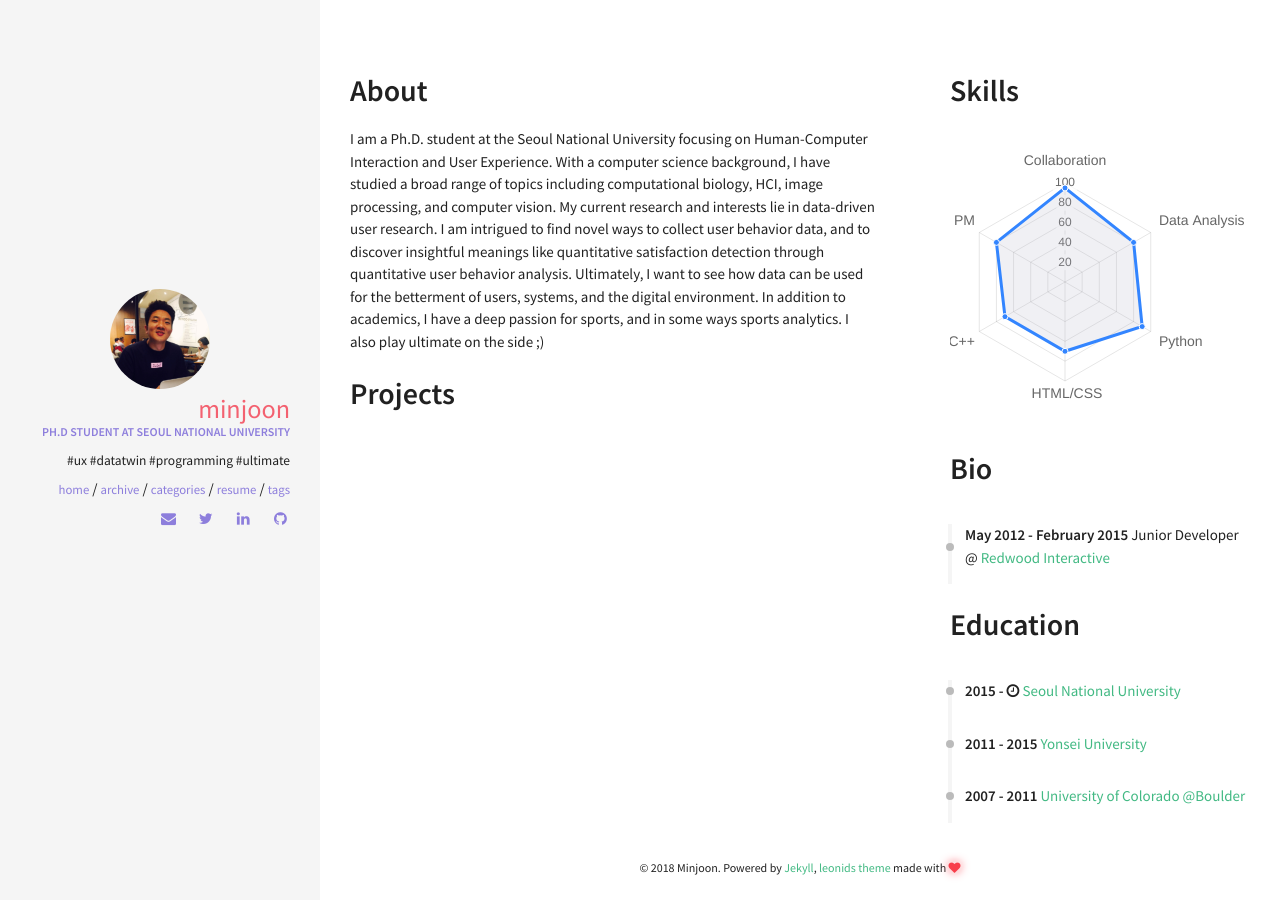
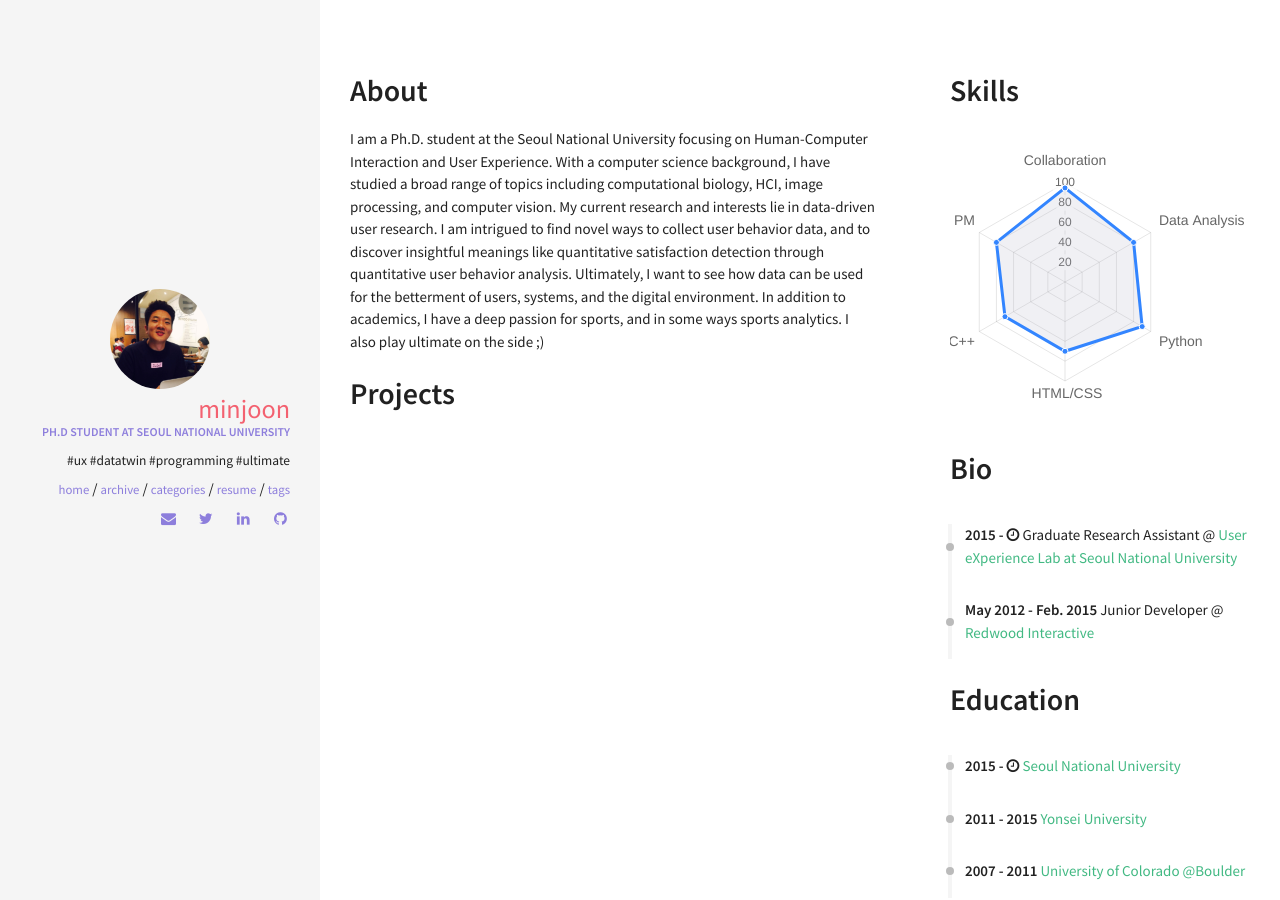
Before and after one commit to minjoonkim/minjoonkim.github.io, a Jekyll site: the page built from resume.html, in a window 1280 px wide. Built offline with Jekyll 4.4.1, drawn with Linux system fonts in a browser that asks for light colours; nearby versions of some CDN libraries.

Commit message:
added ux lab

```diff
--- a/_data/index/careers.yml
+++ b/_data/index/careers.yml
@@ -5,7 +5,12 @@
 #   date: July 2017 - <i class="fa fa-clock-o" aria-hidden="true" title="Until Now"></i>
 #   job: Programming Internship
 
+- name: User eXperience Lab at Seoul National University
+  link: http://ux.snu.ac.kr/
+  date: 2015 - <i class="fa fa-clock-o" aria-hidden="true" title="Until Now"></i>
+  job: Graduate Research Assistant
+
 - name: Redwood Interactive
   link: http://www.redwood-inc.com/
-  date: May 2012 - February 2015
+  date: May 2012 - Feb. 2015
   job: Junior Developer
```
